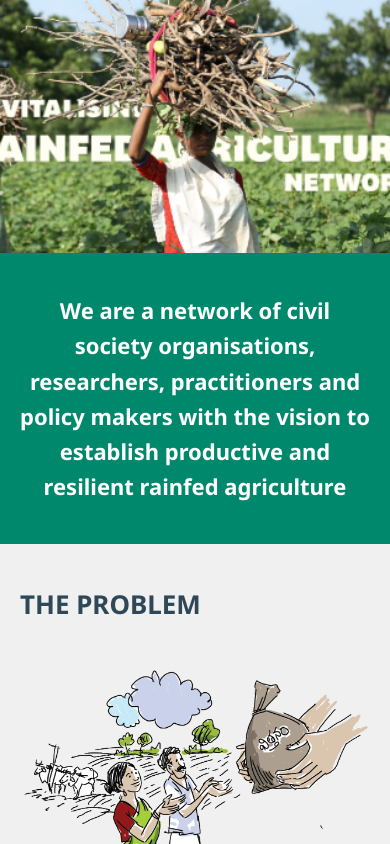
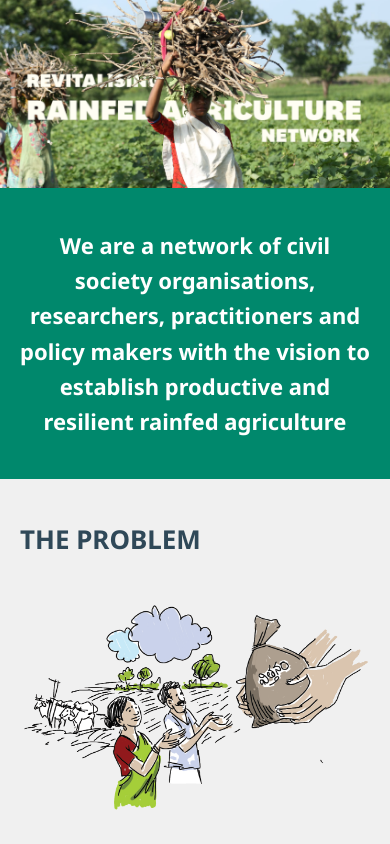
Before and after one commit to notoveryet1308/rranhomepage, a plain HTML site: page index.html in a window 390 px wide. Shown: the top 844 px of the page. Drawn offline with nearby package versions, Linux system fonts and the light colour scheme; files that its build step writes are made by us from their sources; no server answers.

Commit message:
iframe fix height --2

```diff
--- a/index.js
+++ b/index.js
@@ -103,7 +103,7 @@ function inIframe() {
   if (top != self) {
     let contentHeight = document.body.clientHeight;
     postSize(contentHeight)
-    console.log(contentHeight, "I true noWWW");
+    console.log(contentHeight, "I am true now");
   }
 }
 
@@ -265,7 +265,7 @@ function resizeAllGridItems() {
   for (x = 0; x < tweetCards.length; x++) {
     resizeGridItem(tweetCards[x]);
   }
-
+  inIframe();
 }
 
 function resizeInstance(instance) {
--- a/style.scss
+++ b/style.scss
@@ -52,7 +52,7 @@ img {
 
 .hero-section {
   width: 100%;
-  height: 60vh;
+  height: 375px;
   background-size: cover;
   background-position: center;
   background-repeat: no-repeat;
@@ -646,7 +646,7 @@ img {
 
 @media screen and (max-width: 800px) {
   .hero-section {
-    height: 40vh;
+    height: 250px;
   }
   .intro-section {
     .intro-text {
@@ -836,7 +836,7 @@ img {
 
 @media screen and (max-width: 480px) {
   .hero-section {
-    height: 30vh;
+    height: 188px;
   }
 }
 
@@ -850,6 +850,6 @@ img {
 
 @media screen and (max-width: 370px) {
   .hero-section {
-    height: 25vh;
+    height: 156;
   }
 }
```
